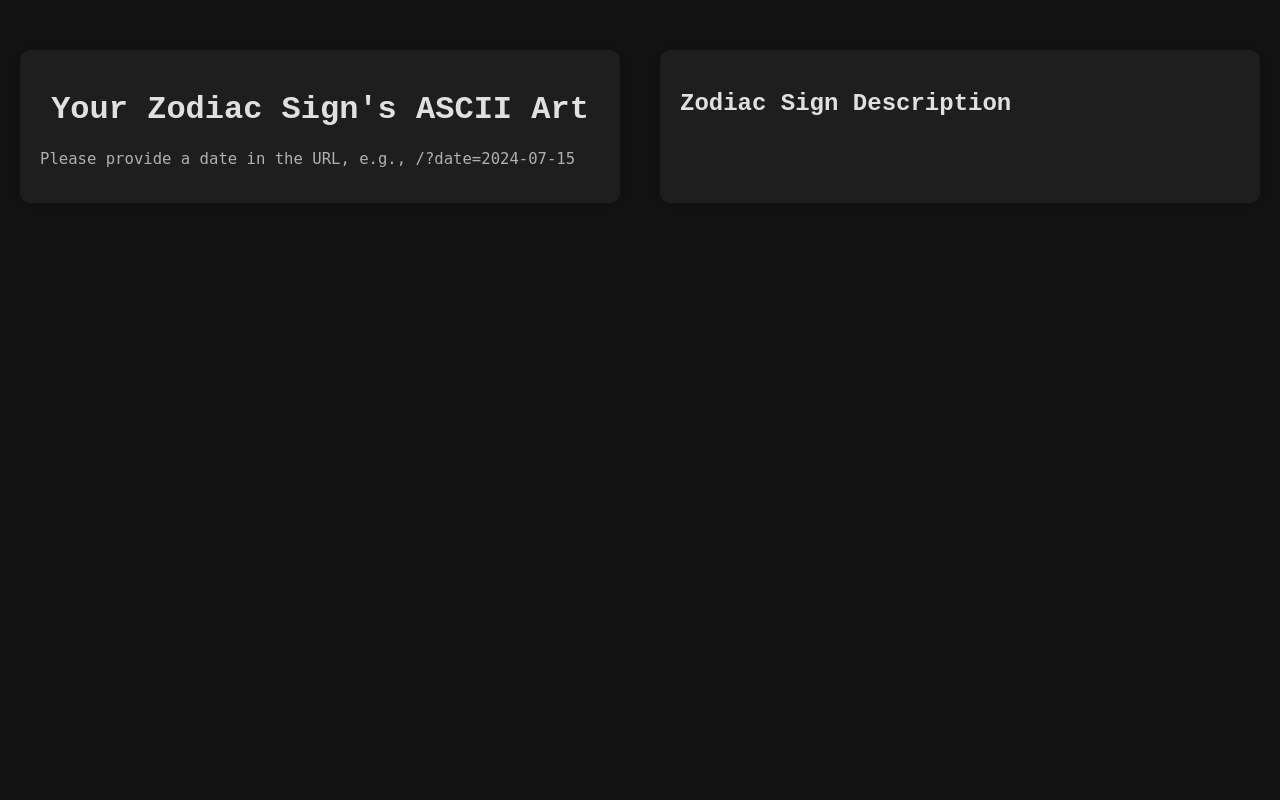
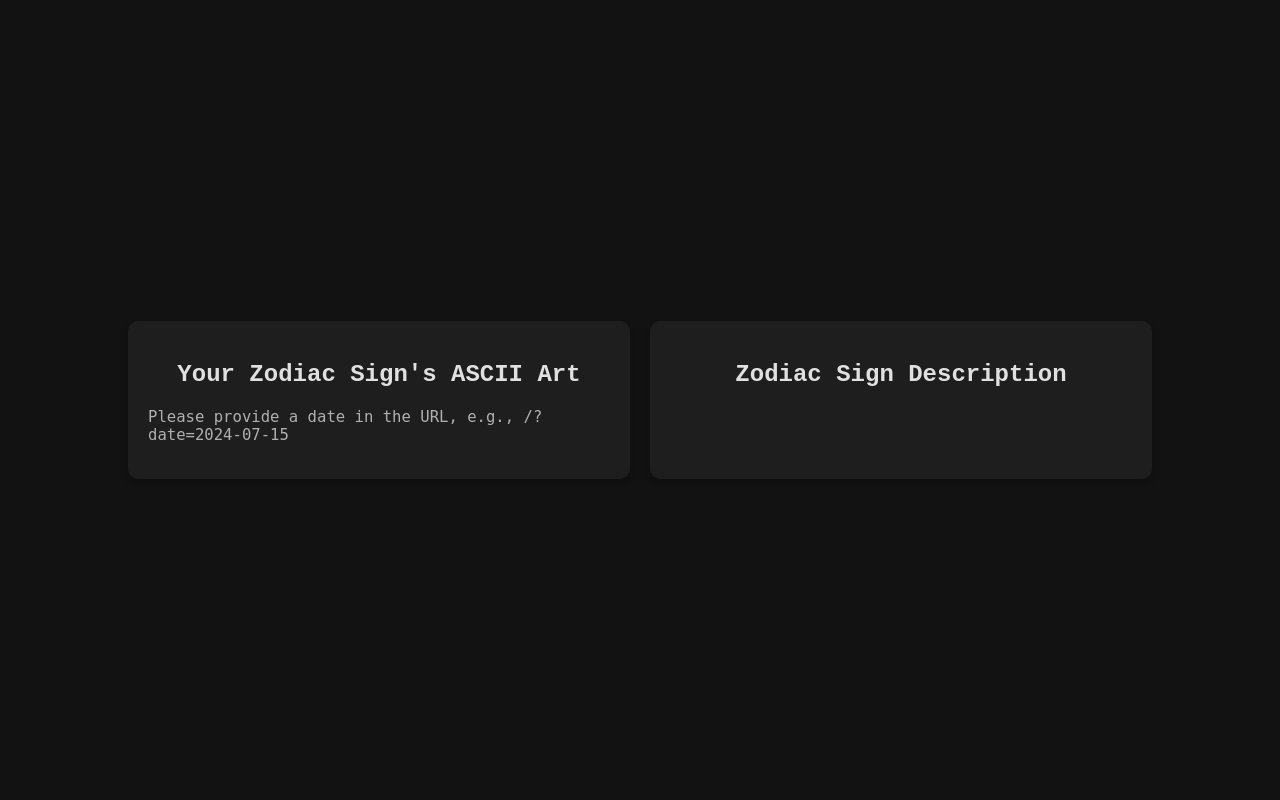
Before and after one commit to NiallPG/Star-System, a Flask app: page / in a window 1280 px wide. Run offline with Flask 3, Linux system fonts and the light colour scheme.

Commit message:
design overhaul

```diff
--- a/index.html
+++ b/index.html
@@ -7,9 +7,9 @@
     <link rel="stylesheet" href="{{ url_for('static', filename='css/styles.css') }}">
 </head>
 <body>
-
+    <div class="dashboard">
         <div class="container">
-        <h1>Your Zodiac Sign's ASCII Art</h1>
+            <h2>Your Zodiac Sign's ASCII Art</h2>
             <pre class="ascii-art">{{ result|safe }}</pre>
         </div>
 
@@ -17,5 +17,6 @@
             <h2>Zodiac Sign Description</h2>
             <p class="description">{{ description }}</p>
         </div>
+    </div>
 </body>
 </html>
--- a/static/css/styles.css
+++ b/static/css/styles.css
@@ -7,7 +7,6 @@
     --error-color: #E53935;
 }
 
-
 body {
     font-family: 'Courier New', Courier, monospace;
     background-color: var(--background);
@@ -15,17 +14,25 @@ body {
     padding: 0;
     display: flex;
     justify-content: center;
+    align-items: center;
+    height: 100vh; /* Full screen height */
+}
+
+.dashboard {
+    display: grid;
+    grid-template-columns: 1fr 1fr; /* Two equal columns, changeable when more analytics */
+    grid-gap: 20px; /* Space between grid items */
+    width: 80%;
+    max-width: 1200px;
 }
 
 .container, .description-container {
-    width: 50%;
-    margin: 50px 20px;
-    padding: 20px;
     background-color: var(--secondary-background);
-    box-shadow: 0 0 10px rgba(0, 0, 0, 0.1);
     color: var(--secondary-text);
     text-align: center;
     border-radius: 10px;
+    padding: 20px;
+    box-shadow: 0px 4px 6px rgba(0, 0, 0, 0.2); /* Subtle shadow */
 }
 
 h1, h2 {
@@ -38,10 +45,17 @@ h1, h2 {
     text-align: left;
 }
 
-.description-container {
-    text-align: left;
-}
-
 .description {
     font-size: 1.1em;
 }
+
+/* Responsive Design */
+@media (max-width: 768px) {
+    .dashboard {
+        grid-template-columns: 1fr; /* Stack items on smaller screens */
+    }
+
+    .container, .description-container {
+        width: 100%;
+    }
+}
```
Lines whose indentation alone changed are shown as unchanged.
